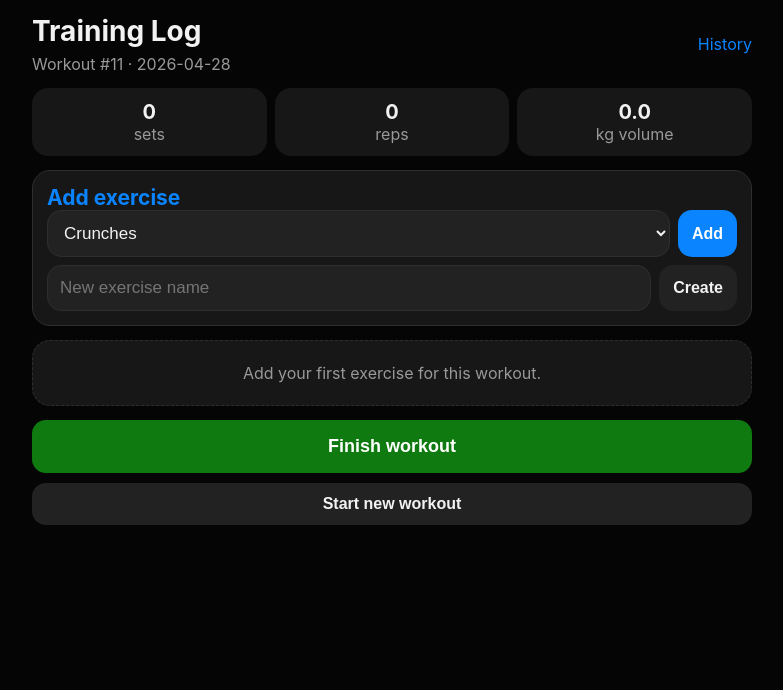
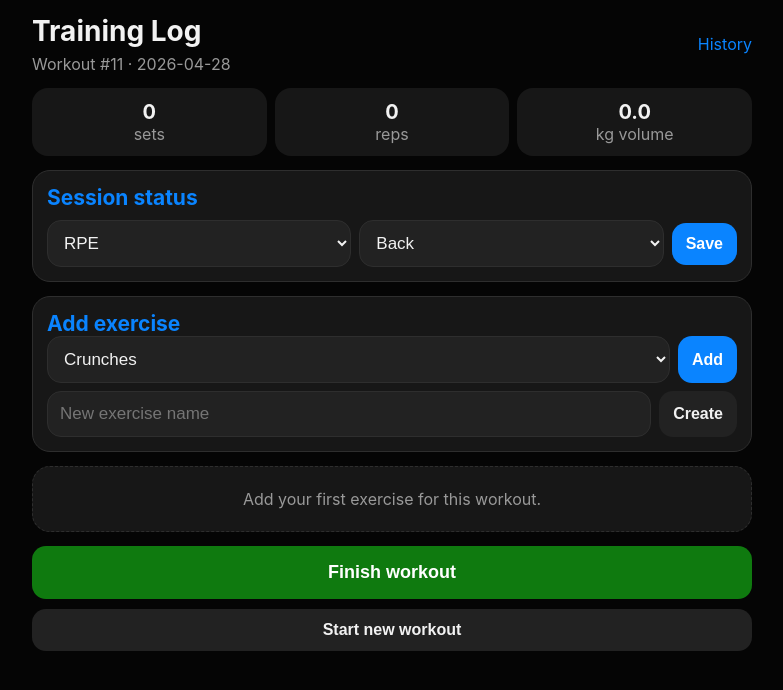
Before and after one commit to mykzhu/training_log, a FastAPI app: page / in a window 1280 px wide. Shown: the top 690 px of the page, without its empty margins (248-1031 px from the left). Run offline with FastAPI, Linux system fonts and the light colour scheme; data comes from the database, SQL or seed files in the repository; both versions use the stored data as it was after the commit.

Commit message:
Add RPE
Signed-off-by: Mykola Zhuravel <mykzhu@gmail.com>

```diff
--- a/app/main.py
+++ b/app/main.py
@@ -22,6 +22,21 @@ def get_db() -> sqlite3.Connection:
     conn.execute("PRAGMA foreign_keys = ON")
     return conn
 
+def ensure_column(
+    conn: sqlite3.Connection,
+    table_name: str,
+    column_name: str,
+    column_definition: str,
+) -> None:
+    columns = {
+        row["name"]
+        for row in conn.execute(f"PRAGMA table_info({table_name})").fetchall()
+    }
+
+    if column_name not in columns:
+        conn.execute(
+            f"ALTER TABLE {table_name} ADD COLUMN {column_name} {column_definition}"
+        )
 
 def init_db() -> None:
     with get_db() as conn:
@@ -59,6 +74,9 @@ def init_db() -> None:
             );
             """
         )
+
+        ensure_column(conn, "workouts", "session_rpe", "INTEGER")
+        ensure_column(conn, "workouts", "lower_back_pain", "INTEGER")
 
         default_exercises = [
             "Deadlift",
@@ -520,3 +538,22 @@ def duplicate_set(workout_exercise_id: int):
         )
 
     return RedirectResponse("/", status_code=303)
+
+@app.post("/workouts/{workout_id}/metadata")
+def update_workout_metadata(
+    workout_id: int,
+    session_rpe: int | None = Form(None),
+    lower_back_pain: int | None = Form(None),
+):
+    with get_db() as conn:
+        conn.execute(
+            """
+            UPDATE workouts
+            SET session_rpe = ?,
+                lower_back_pain = ?
+            WHERE id = ?
+            """,
+            (session_rpe, lower_back_pain, workout_id),
+        )
+
+    return RedirectResponse("/", status_code=303)
--- a/app/templates/index.html
+++ b/app/templates/index.html
@@ -232,6 +232,34 @@
     </div>
 
     <div class="card">
+        <h2>Session status</h2>
+
+        <form method="post" action="/workouts/{{ workout.id }}/metadata">
+            <div class="row">
+                <select name="session_rpe">
+                    <option value="">RPE</option>
+                    {% for value in range(1, 11) %}
+                        <option value="{{ value }}" {% if workout.session_rpe == value %}selected{% endif %}>
+                            RPE {{ value }}
+                        </option>
+                    {% endfor %}
+                </select>
+
+                <select name="lower_back_pain">
+                    <option value="">Back</option>
+                    {% for value in range(0, 11) %}
+                        <option value="{{ value }}" {% if workout.lower_back_pain == value %}selected{% endif %}>
+                            Back {{ value }}/10
+                        </option>
+                    {% endfor %}
+                </select>
+
+                <button type="submit">Save</button>
+            </div>
+        </form>
+    </div>
+
+    <div class="card">
         <h2>Add exercise</h2>
 
         <form class="exercise-add" method="post" action="/workouts/{{ workout.id }}/exercise">
```
Also changed, not shown: app/templates/history.html (+14 -0 lines), app/templates/workout.html (+22 -0 lines), data/training.db.
